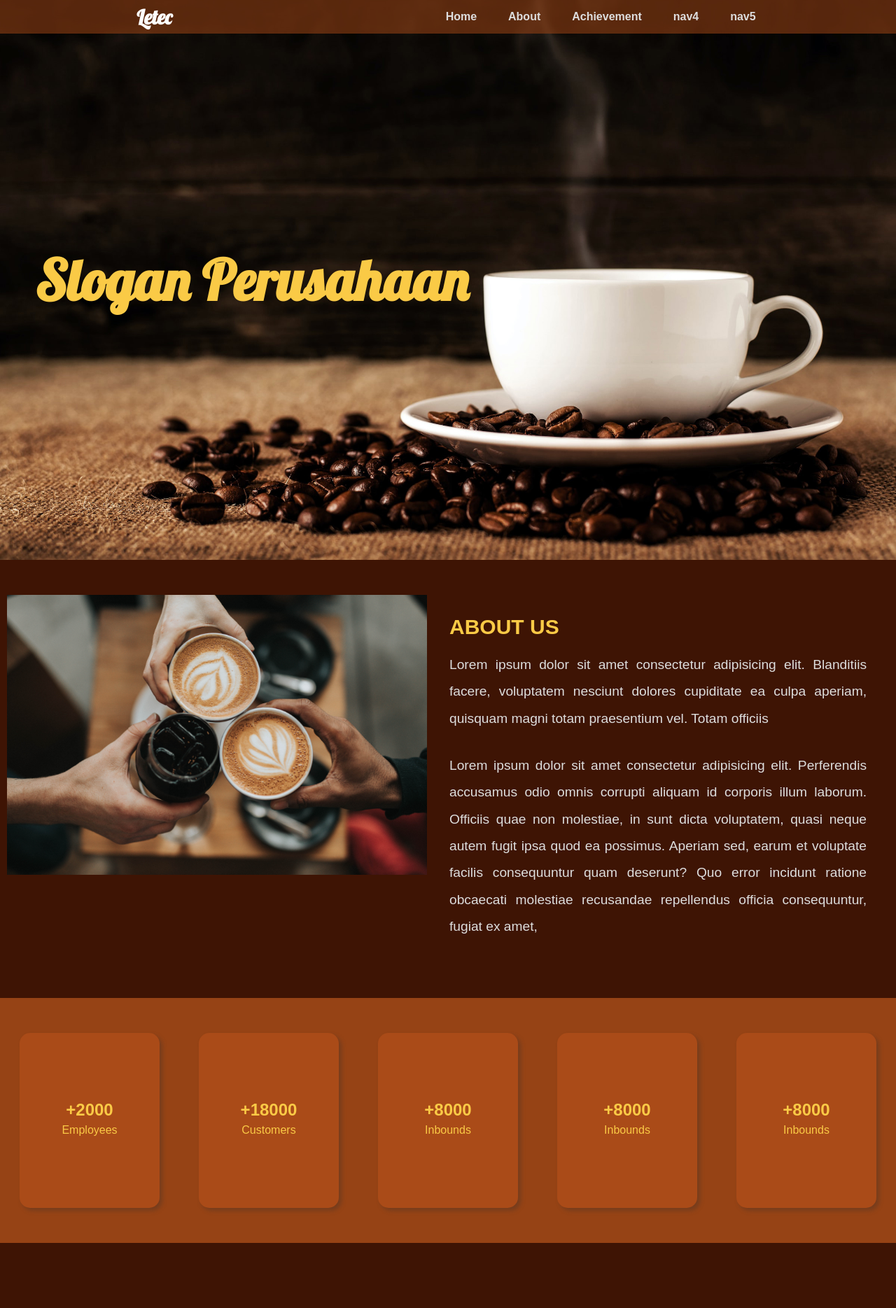
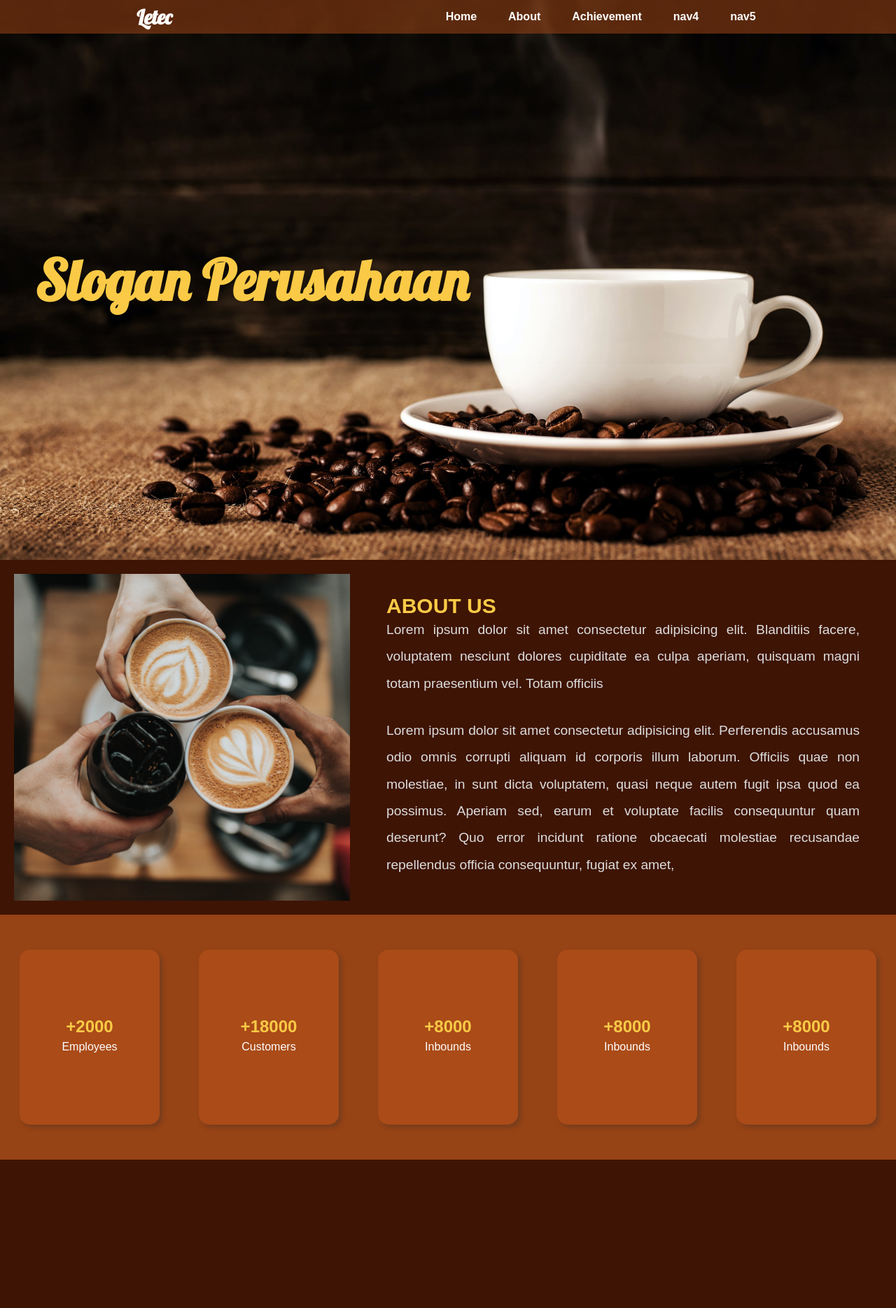
Before and after one commit to Tapolino/TGS-KELOMPOK-WEB, a PHP site: page / in a window 1280 px wide. Shown: the top 1869 px of the page at 70% size. Run offline with PHP 8.4, Linux system fonts and the light colour scheme.

Commit message:
Update style.css

```diff
--- a/01 - Company Profile/style.css
+++ b/01 - Company Profile/style.css
@@ -44,7 +44,7 @@ nav ul {
 
 nav ul li a {
     text-decoration: none;
-    color: #ddd;
+    color: white;
     font-weight: bold;
     margin-right: 5px;
 }
@@ -88,13 +88,14 @@ header h1 {
     /* width: 80%; */
     display: flex;
     color: #ddd;
-    padding: 50px 10px;
+    padding: 20px;
+    gap: 20px;
 }
 
 .about img {
-    display: block;
-    width: 40em;
-    height: 25em;
+    width: 30em;
+    aspect-ratio: 3/1;
+    object-fit: cover;
 }
 
 .about .content-about {
@@ -103,7 +104,7 @@ header h1 {
 
 .about h2 {
     font-size: 30px;
-    margin-bottom: 20px;
+
     color: rgb(250, 202, 70);
 }
 
@@ -138,6 +139,11 @@ header h1 {
     /* transition: all 0.2s 10ms ease-in-out; */
 }
 
+.card p {
+    color: #ffffff;
+    font-weight: normal;
+}
+
 
 /* .card:hover {
     background-color: rgb(52, 125, 228);
```
